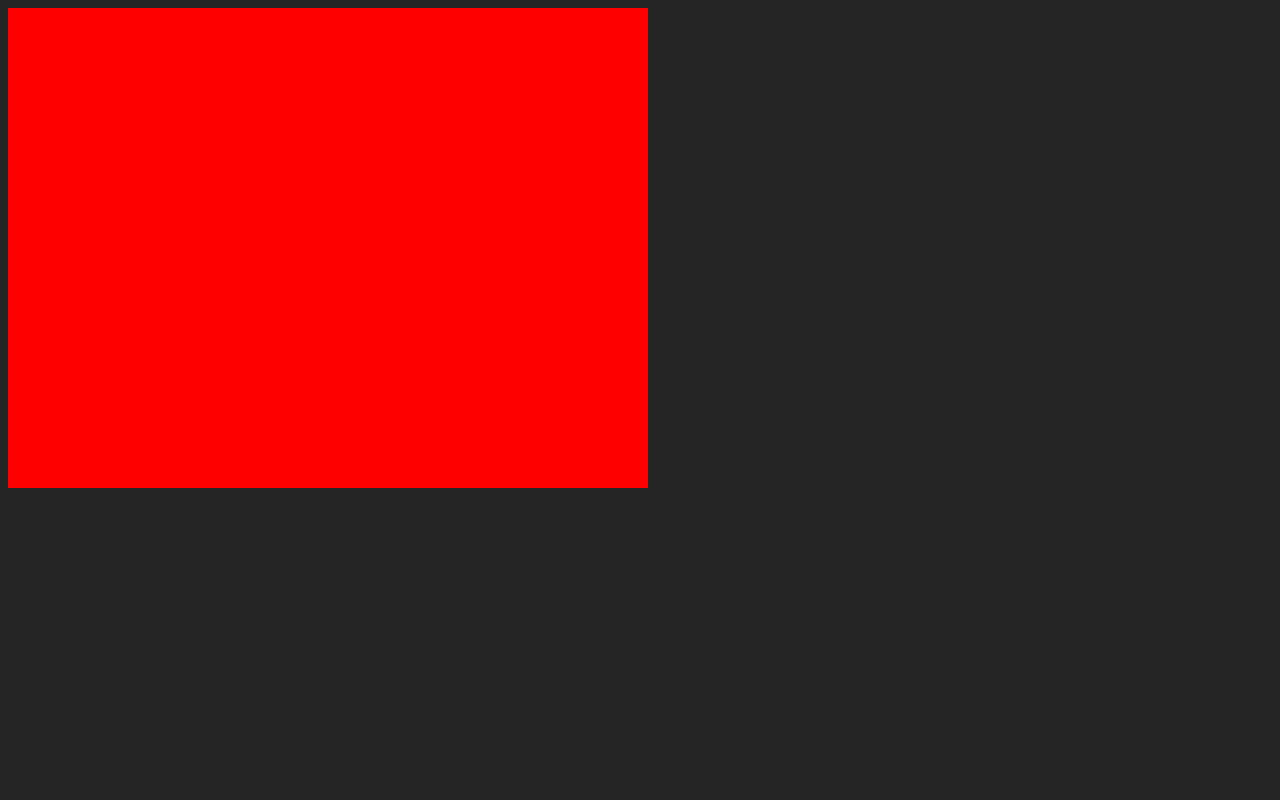
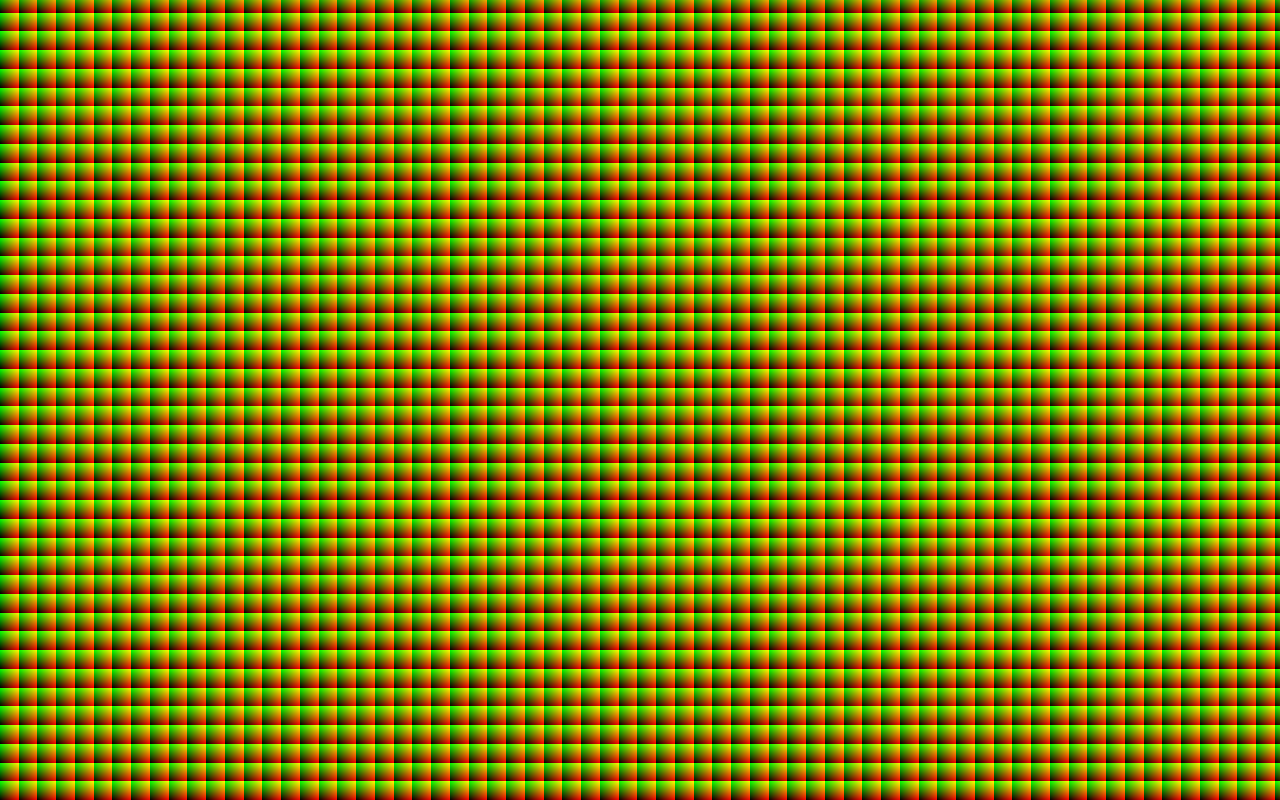
Before and after one commit to GreenMoonMoon/rogue, a website with bundled scripts: page index.html in a window 1280 px wide. Built offline with nearby package versions, Linux system fonts and the light colour scheme.

Commit message:
add working fullpage to the viewport

```diff
--- a/assets/glsl/basic.frag
+++ b/assets/glsl/basic.frag
@@ -9,5 +9,6 @@ void main()
     vec2 uv = gl_FragCoord.xy / uResolution;
     uv.x *= uResolution.x / uResolution.y;
     uv = fract(uv * 16.0);
+
     outputColor = vec4(uv, 0.0, 1.0);
 }
--- a/css/index.css
+++ b/css/index.css
@@ -1,8 +1,16 @@
 body {
+    margin: 0px;
     background-color: #252525;
+    width: 100%;
+    height: 100%;
+}
+
+#game-content {
+    width: 100%;
+    height: 100%;
 }
 
 #game-canvas {
-    width: 640px;
-    height: 480px;
+    width: 100%;
+    height: 100%;
 }
--- a/index.html
+++ b/index.html
@@ -7,8 +7,8 @@
     <link rel="shortcut icon" href="favicon.ico" type="image/x-icon">
 </head>
 <body>
-    <div id="game-viewport">
-        <canvas id="game-canvas" width="640" height="480">
+    <div id="game-content">
+        <canvas id="game-canvas">
         </canvas>
     </div>
     <script type="module" src="src/index.js"></script>
--- a/src/engine/viewport_gl2.mjs
+++ b/src/engine/viewport_gl2.mjs
@@ -4,32 +4,171 @@ class WebGL2Viewer {
      * @param {HTMLCanvasElement} canvas
      * @param {number} scale - The given scale of the viewport, ratio of how many pixel a texel will take.
      */
-    constructor(canvas, scale) {
+    constructor(canvas) {
         this.gl = canvas.getContext('webgl2');
+        if (!this.gl)
+            throw new Error('WebGL2 is not available');
+        this.resizeCanvas(canvas);
+        this.gl.viewport(0, 0, canvas.width, canvas.height);
     }
 
-    draw() {
-        this.gl.clearColor(1, 0, 0, 1);
-        this.gl.depthFunc(this.gl.LINEAR);
-        this.gl.clear(this.gl.COLOR_BUFFER_BIT | this.gl.DEPTH_BUFFER_BIT);
+    resizeCanvas(canvas) {
+        canvas.width = window.innerWidth;
+        canvas.height = window.innerHeight;
+    }
 
-        // // Clear any binding once finished with a vertexArray.
-        // gl.bindVertexArray(null);
+    async loadShaders(vertexShaderName, fragmentShaderName) {
+        let shaderSources = await this.loadShaderSources('basic', 'basic');
+
+        this.program = this.createProgram(shaderSources.vertex, shaderSources.fragment);
+        this.defaultVAO = this.createDefaultVAO(this.program);
+    }
+
+    createProgram(vertexSource, fragmentSource) {
+        let vertexShader = this.createShader(vertexSource, this.gl.VERTEX_SHADER);
+        let fragmentShader = this.createShader(fragmentSource, this.gl.FRAGMENT_SHADER)
+
+        let program = this.gl.createProgram();
+        this.gl.attachShader(program, vertexShader);
+        this.gl.attachShader(program, fragmentShader);
+        this.gl.linkProgram(program);
+        if (this.gl.getProgramParameter(program, this.gl.LINK_STATUS))
+            return program;
+
+        let error = new Error(this.gl.getProgramInfoLog(program));
+        this.gl.deleteProgram(program);
+        throw error;
+    }
+
+    createShader(source, type) {
+        let shader = this.gl.createShader(type);
+        this.gl.shaderSource(shader, source);
+        this.gl.compileShader(shader);
+
+        if (this.gl.getShaderParameter(shader, this.gl.COMPILE_STATUS))
+            return shader
+
+        let error = new Error(this.gl.getShaderInfoLog(shader));
+        this.gl.deleteShader(shader);
+        throw error;
+    }
+
+    createDefaultVAO(program) {
+        let positionAttributeLocation = this.gl.getAttribLocation(program, 'aVertexPosition');
+        let positionBuffer = this.gl.createBuffer();
+        this.gl.bindBuffer(this.gl.ARRAY_BUFFER, positionBuffer);
+        let positions = [
+            0, 0,
+            0, 0.5,
+            0.7, 0,
+        ];
+        this.gl.bufferData(this.gl.ARRAY_BUFFER, new Float32Array(positions), this.gl.STATIC_DRAW);
+        let vao = this.gl.createVertexArray();
+        this.gl.bindVertexArray(vao);
+        this.gl.enableVertexAttribArray(positionAttributeLocation);
+        this.gl.vertexAttribPointer(positionAttributeLocation, 2, this.gl.FLOAT, false, 0, 0);
+    }
+
+    async loadShaderSources(vertexName, fragmentName) {
+        let vertexRequest = new Request(`assets/glsl/${vertexName}.vert`);
+        let fragmentRequest = new Request(`assets/glsl/${fragmentName}.frag`);
+        return await Promise.all([fetch(vertexRequest), fetch(fragmentRequest)])
+        .then(function (responses) {
+            return Promise.all([responses[0].text(), responses[1].text()]);
+        })
+        .then(function (results) {
+            return { vertex: results[0], fragment: results[1] };
+        });
     }
 }
 
-function loadShaderSources(vertexName, fragmentName) {
-    return __awaiter(this, void 0, void 0, function* () {
-        let vertexRequest = new Request(`assets/glsl/${vertexName}.vert`);
-        let fragmentRequest = new Request(`assets/glsl/${fragmentName}.vert`);
-        return yield Promise.all([fetch(vertexRequest), fetch(fragmentRequest)])
-            .then(function (responses) {
-                return Promise.all([responses[0].text(), responses[1].text()]);
-            })
-            .then(function (results) {
-                return { vertex: results[0], fragment: results[1] };
-            });
-    });
+function draw(gl, program, vao) {
+    gl.clearColor(1, 0, 0, 1);
+    gl.clear(gl.COLOR_BUFFER_BIT);
+
+    gl.useProgram(program);
+    gl.bindVertexArray(vao);
+
+    gl.drawArrays(gl.TRIANGLES, 0, 6);
+
+    // Clear any binding once finished with a vertexArray.
+    gl.bindVertexArray(null);
 }
 
-export { WebGL2Viewer, loadShaderSources };
+async function WebGLDraw(canvas, vertexName, fragmentName) {
+    let gl = canvas.getContext('webgl2');
+    let width  = canvas.clientWidth;
+    canvas.width = width;
+    let height = canvas.clientHeight;
+    canvas.height = height;
+    gl.viewport(0, 0, width, height);
+
+    let vertexRequest = new Request(`assets/glsl/${vertexName}.vert`);
+    let fragmentRequest = new Request(`assets/glsl/${fragmentName}.frag`);
+
+    let shaderSources = await Promise.all([fetch(vertexRequest), fetch(fragmentRequest)])
+    .then(function (responses) {
+        return Promise.all([responses[0].text(), responses[1].text()]);
+    })
+    .then(function (results) {
+        return { vertex: results[0], fragment: results[1] };
+    });
+
+    let program = loadProgram(gl, shaderSources.vertex, shaderSources.fragment);
+
+    let positionAttributeLocation = gl.getAttribLocation(program, 'aVertexPosition');
+    let positionBuffer = gl.createBuffer();
+    gl.bindBuffer(gl.ARRAY_BUFFER, positionBuffer);
+    var positions = [
+        -1, -1,
+        -1, 1,
+        1, -1,
+        1, -1,
+        -1, 1,
+        1, 1
+    ];
+    gl.bufferData(gl.ARRAY_BUFFER, new Float32Array(positions), gl.STATIC_DRAW);
+
+    gl.useProgram(program);
+
+    let resolutionUniformLocation = gl.getUniformLocation(program, 'uResolution');
+    gl.uniform2fv(resolutionUniformLocation, [300, 300]);
+
+    let vao = gl.createVertexArray();
+    gl.bindVertexArray(vao);
+    gl.enableVertexAttribArray(positionAttributeLocation);
+    gl.vertexAttribPointer(positionAttributeLocation, 2, gl.FLOAT, false, 0, 0);
+
+    gl.drawArrays(gl.TRIANGLES, 0, 6);
+}
+
+function loadProgram(gl, vertexSource, fragmentSource) {
+    let vertexShader = loadShader(gl, vertexSource, gl.VERTEX_SHADER);
+    let fragmentShader = loadShader(gl, fragmentSource, gl.FRAGMENT_SHADER)
+
+    let program = gl.createProgram();
+    gl.attachShader(program, vertexShader);
+    gl.attachShader(program, fragmentShader);
+    gl.linkProgram(program);
+    if (gl.getProgramParameter(program, gl.LINK_STATUS))
+        return program;
+
+    let error = new Error(gl.getProgramInfoLog(program));
+    gl.deleteProgram(program);
+    throw error;
+}
+
+function loadShader(gl, source, type) {
+    let shader = gl.createShader(type);
+    gl.shaderSource(shader, source);
+    gl.compileShader(shader);
+
+    if (gl.getShaderParameter(shader, gl.COMPILE_STATUS))
+        return shader
+
+    let error = new Error(gl.getShaderInfoLog(shader));
+    gl.deleteShader(shader);
+    throw error;
+}
+
+export { WebGL2Viewer, WebGLDraw };
--- a/src/index.js
+++ b/src/index.js
@@ -1,4 +1,4 @@
-import { WebGL2Viewer, loadShaderSources } from "./engine/viewport_gl2.mjs";
+import { WebGL2Viewer, WebGLDraw } from "./engine/viewport_gl2.mjs";
 
 function loadTilemap(viewer, tilesetSource) {
     return __awaiter(this, void 0, void 0, function* () {
@@ -17,18 +17,11 @@ function loadTilemap(viewer, tilesetSource) {
 
 function main() {
     let canvas = document.querySelector("#game-canvas");
-
-    const viewer = new WebGL2Viewer(canvas, 10);
-    // let shaderSources = loadShaderSources('basic', 'basic');
-
-    // shaderSources.then(function (result) {
-    //     let programInfo = viewer.createProgram(result.vertex, result.fragment);
-    //     let defaultBuffer = viewer.defaultBuffer();
-    //     if (defaultBuffer && programInfo) {
-    //         viewer.draw(defaultBuffer, programInfo);
-    //     }
+    // let viewer = new WebGL2Viewer(canvas, 10);
+    // viewer.loadShaders('basic', 'basic').then(function(){
+    //     viewer.draw();
     // });
-    viewer.draw();
+    WebGLDraw(canvas, 'basic', 'basic');
 }
 
 window.onload = main;
```
Also changed, not shown: src/jsconfig.json (added, +8 -0 lines).
